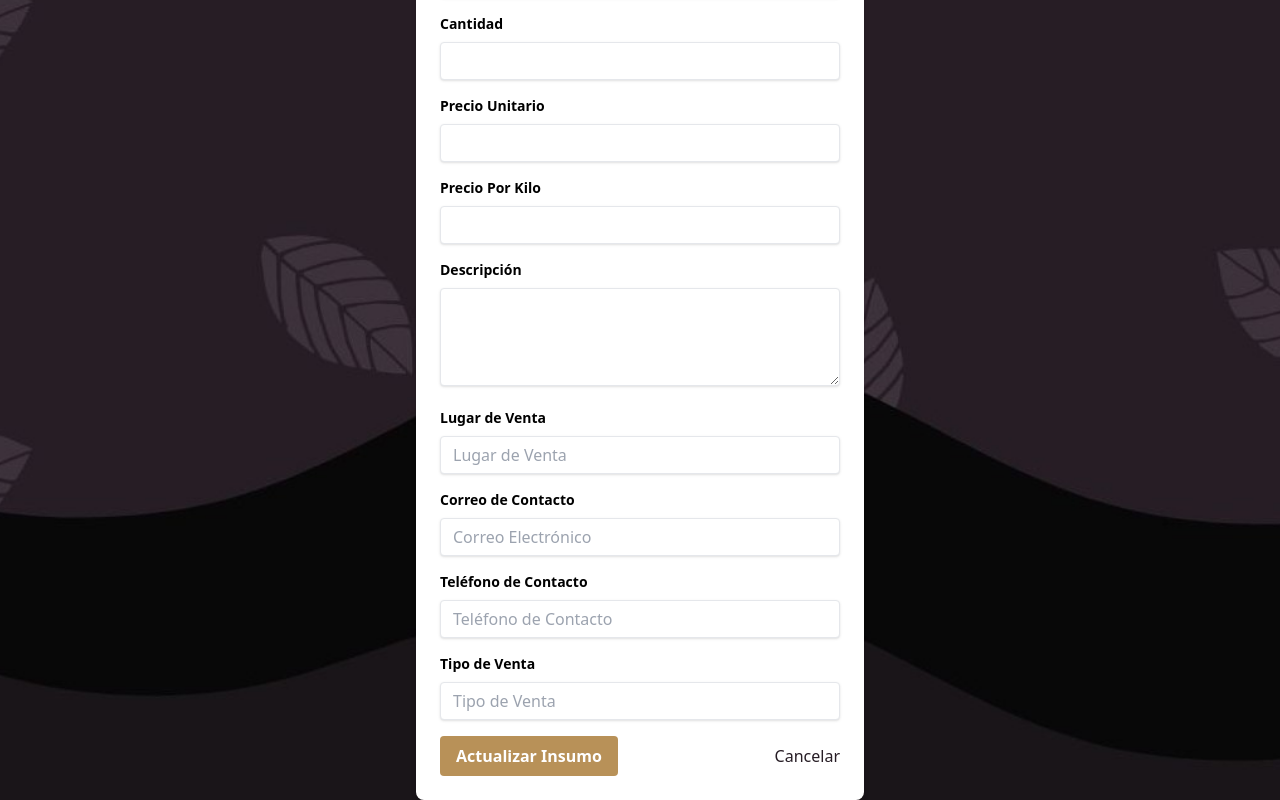
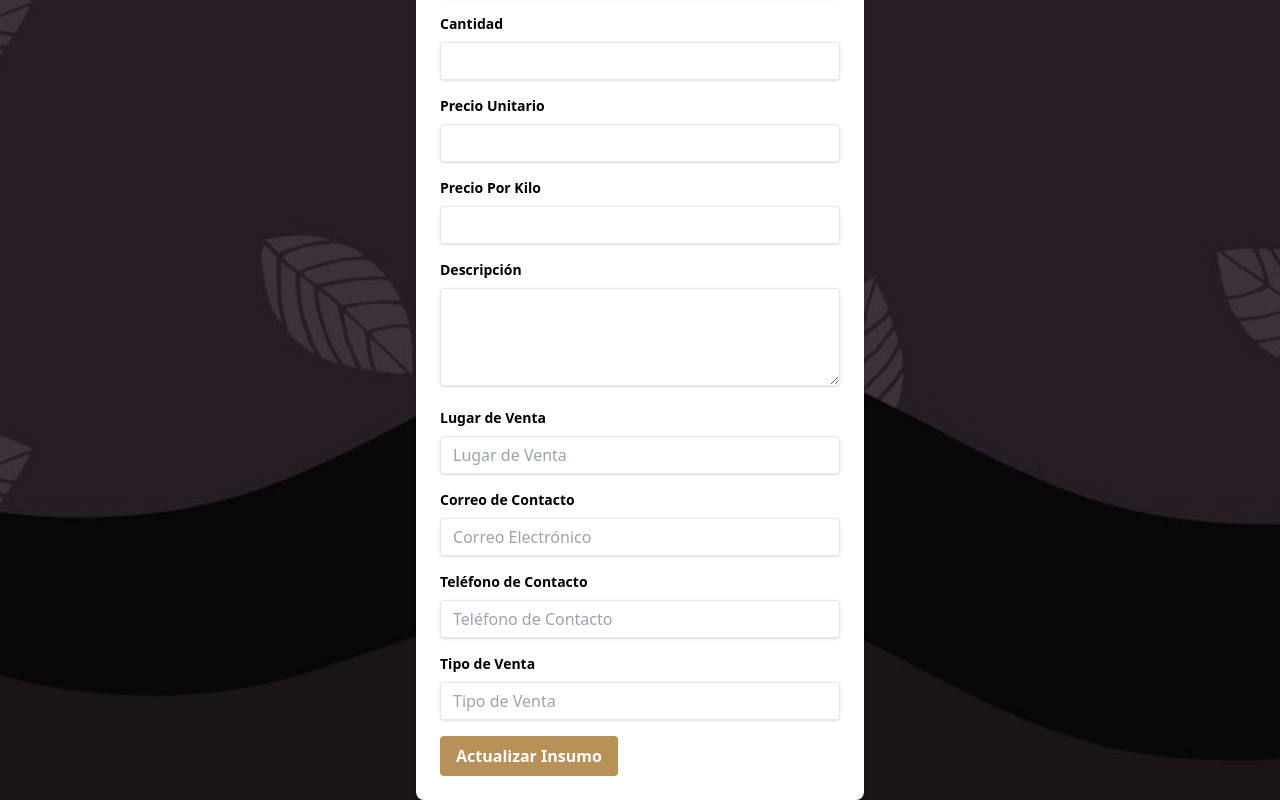
Before and after one commit to Coffe-Art/front-exp, a React (Vite) app: page /MaterialsUpdateForm/1 in a window 1280 px wide. Shown: the part 368-1168 px from the top of the page. Built offline with nearby package versions, Linux system fonts and the light colour scheme; what @mercadopago/sdk-react would draw is missing.

Commit message:
Update MaterialsUpdateForm.jsx

```diff
--- a/src/components/Layouts/Materials/MaterialsUpdateForm.jsx
+++ b/src/components/Layouts/Materials/MaterialsUpdateForm.jsx
@@ -454,9 +454,7 @@ export const MaterialsUpdateForm = () => {
     >
       Actualizar Insumo
     </button>
-    <NavLink to="/MaterialsForAdmin" className="text-darkpurple hover:underline">
-      Cancelar
-    </NavLink>
+
   </div>
 </form>
 
```
